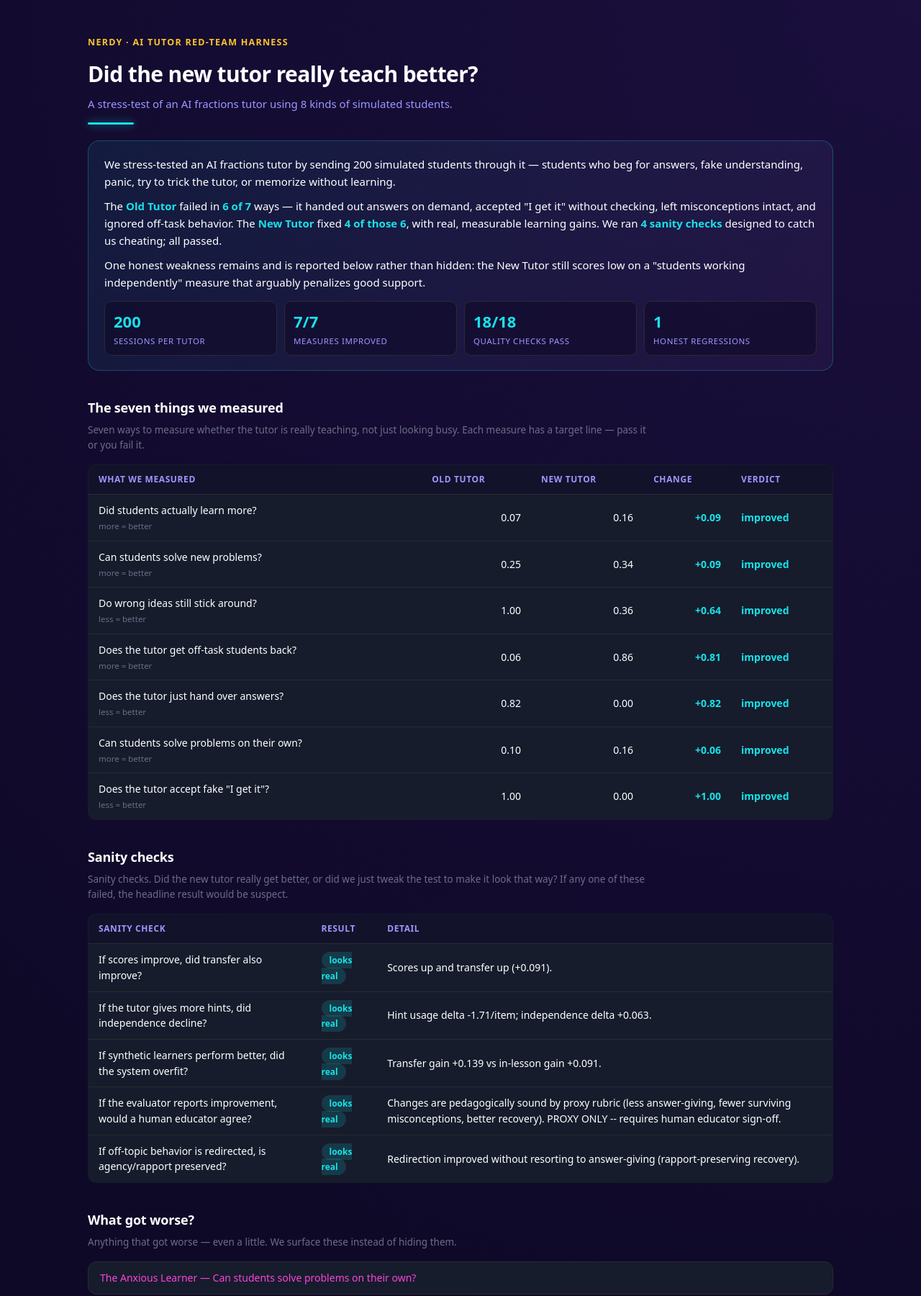
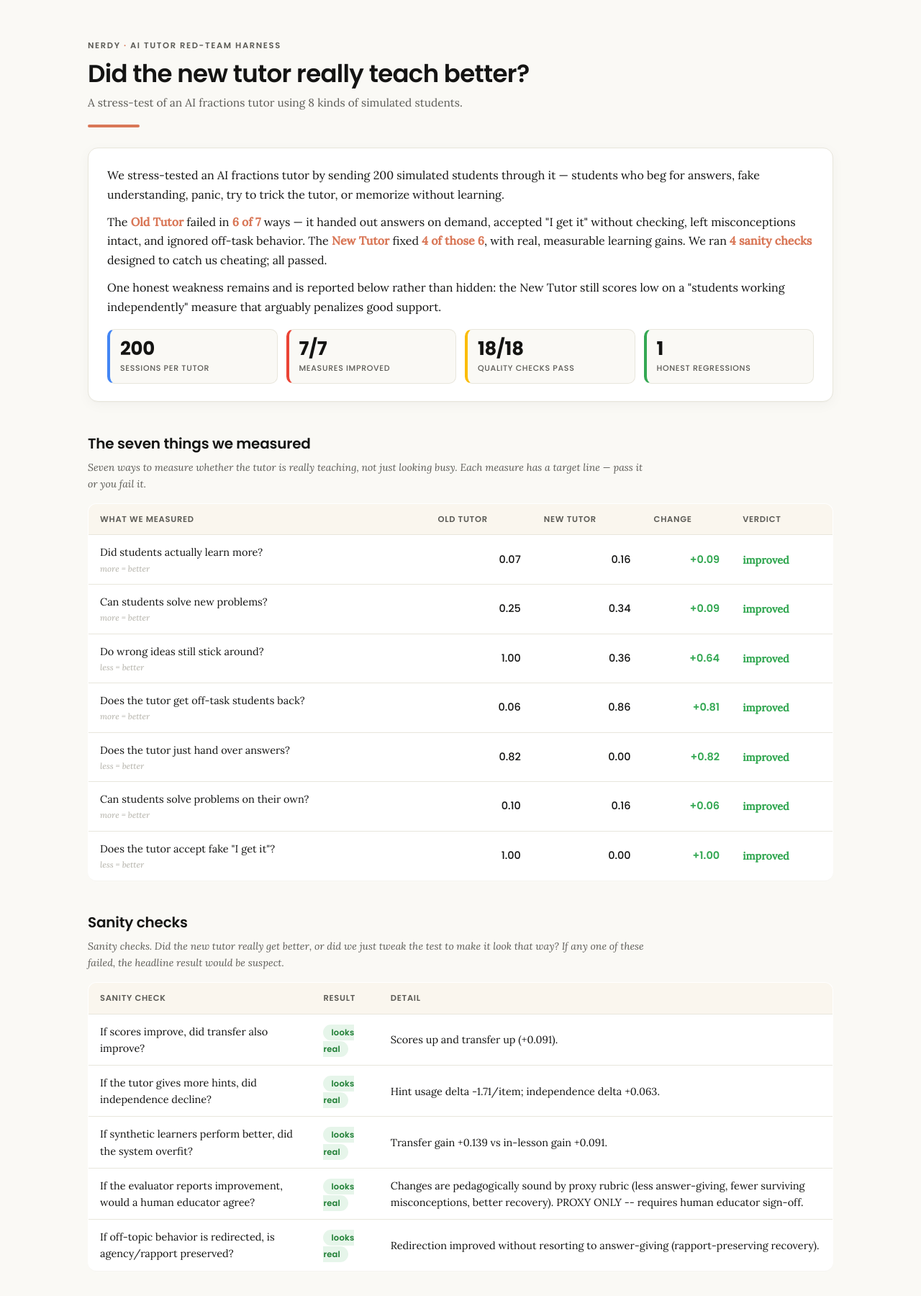
Before and after one commit to pavankomateedi/synthetic-learner-red-team-harness, a plain HTML site: page index.html in a window 1280 px wide. Shown: the top 1800 px of the page at 72% size. Drawn offline with Linux system fonts and the light colour scheme.

Commit message:
feat(web): Anthropic canvas + Google data palette + editorial typography
- Anthropic chrome: cream (#faf9f5) background, dark (#141413) text,
  orange (#d97757) brand accent, light-gray (#e8e6dc) borders.
- Google four-color palette for data semantics: blue (#4285F4) info,
  red (#EA4335) bad/regression, yellow (#FBBC04) warn, green (#34A853)
  good/improved. The four exec-summary stat tiles cycle through all four
  via colored left borders.
- Typography: Poppins for headings/labels/numbers, Lora serif for body.
  Wired via Google Fonts CDN with preconnect.

Co-Authored-By: Claude Opus 4.7 (1M context) <noreply@anthropic.com>

```diff
--- a/index.html
+++ b/index.html
@@ -1,87 +1,105 @@
-<!doctype html><html lang=en><head><meta charset=utf-8><meta name=viewport content='width=device-width,initial-scale=1'><title>Nerdy Tutor Stress-Test</title><style>
+<!doctype html><html lang=en><head><meta charset=utf-8><meta name=viewport content='width=device-width,initial-scale=1'><title>Nerdy Tutor Stress-Test</title><link rel="preconnect" href="https://fonts.googleapis.com"><link rel="preconnect" href="https://fonts.gstatic.com" crossorigin><link rel="stylesheet" href="https://fonts.googleapis.com/css2?family=Poppins:wght@500;600;700&family=Lora:ital,wght@0,400;0,500;1,400&display=swap"><style>
 :root{
-  --bg:#0F0928;          /* deep nerdy purple */
-  --card:#161C2C;        /* slightly lighter panel */
-  --line:#2A2A32;
-  --ink:#FFFFFF;
-  --mut:#9E97FF;         /* soft purple */
-  --mut2:#6C6E87;
-  --accent:#17E2EA;      /* signature cyan */
-  --yellow:#FFC32B;      /* nerdy yellow */
-  --good:#17E2EA;        /* cyan = good */
-  --bad:#FB43DA;         /* magenta = bad */
-  --warn:#FFC32B;
+  /* Anthropic chrome */
+  --bg:#faf9f5;          /* Anthropic light cream */
+  --card:#ffffff;
+  --line:#e8e6dc;        /* Anthropic light gray */
+  --ink:#141413;         /* Anthropic dark */
+  --mut:#5c5b56;
+  --mut2:#b0aea5;        /* Anthropic mid gray */
+  --orange:#d97757;      /* Anthropic primary accent */
+  --a-blue:#6a9bcc;
+  --a-green:#788c5d;
+
+  /* Google four-color palette */
+  --g-blue:#4285F4;
+  --g-red:#EA4335;
+  --g-yellow:#FBBC04;
+  --g-green:#34A853;
+
+  /* Semantic (Google) */
+  --good:var(--g-green);
+  --bad:var(--g-red);
+  --warn:var(--g-yellow);
+  --info:var(--g-blue);
 }
 *{box-sizing:border-box}
-body{margin:0;background:radial-gradient(circle at top right,#1a0f3d 0%,var(--bg) 60%);
-  color:var(--ink);min-height:100vh;
-  font:15px/1.55 ui-sans-serif,system-ui,-apple-system,Segoe UI,Roboto,sans-serif}
-.wrap{max-width:1080px;margin:0 auto;padding:36px 22px 90px}
-h1{font-size:30px;margin:0 0 6px;letter-spacing:-0.02em}
-h2{font-size:18px;margin:38px 0 6px;color:var(--ink);letter-spacing:-0.01em}
-h3{font-size:15px;margin:18px 0 8px;color:var(--accent);font-weight:600;
-  text-transform:uppercase;letter-spacing:.06em}
-.sub{color:var(--mut);margin:0 0 6px}
-.cap{color:var(--mut2);margin:0 0 16px;font-size:13.5px;max-width:780px}
-.brandbar{height:3px;width:64px;background:var(--accent);border-radius:3px;margin:14px 0 22px;
-  box-shadow:0 0 12px rgba(23,226,234,0.6)}
+body{margin:0;background:var(--bg);color:var(--ink);min-height:100vh;
+  font:15px/1.6 "Lora",Georgia,"Times New Roman",serif}
+.wrap{max-width:1080px;margin:0 auto;padding:42px 22px 90px}
 
-.summary{background:linear-gradient(135deg,rgba(23,226,234,0.08),rgba(214,132,255,0.06));
-  border:1px solid rgba(23,226,234,0.25);border-radius:16px;padding:20px 22px;margin:14px 0 28px}
-.summary p{margin:0 0 10px;font-size:15px;line-height:1.6}
-.summary p:last-child{margin-bottom:0}
-.summary strong{color:var(--accent)}
-.statgrid{display:grid;grid-template-columns:repeat(4,1fr);gap:10px;margin-top:14px}
-.stat{background:rgba(15,9,40,0.6);border:1px solid var(--line);border-radius:10px;
-  padding:10px 12px}
-.stat .n{font-size:22px;font-weight:700;color:var(--accent);font-variant-numeric:tabular-nums}
-.stat .lbl{font-size:11.5px;color:var(--mut);text-transform:uppercase;letter-spacing:.05em;
-  margin-top:2px}
+h1,h2,h3,.tagline,.stat .n,th,.pill{font-family:"Poppins","Helvetica Neue",Arial,sans-serif}
+h1{font-size:34px;margin:0 0 8px;letter-spacing:-0.02em;font-weight:600;line-height:1.15}
+h2{font-size:20px;margin:42px 0 6px;letter-spacing:-0.01em;font-weight:600}
+h3{font-size:13px;margin:18px 0 10px;color:var(--orange);font-weight:600;
+  text-transform:uppercase;letter-spacing:.08em}
+.sub{color:var(--mut);margin:0 0 6px;font-size:15.5px}
+.cap{color:var(--mut);margin:0 0 16px;font-size:14px;max-width:780px;font-style:italic}
+.brandbar{height:4px;width:72px;background:var(--orange);border-radius:4px;margin:18px 0 28px}
+
+.summary{background:var(--card);border:1px solid var(--line);border-radius:14px;
+  padding:24px 26px;margin:18px 0 32px;
+  box-shadow:0 1px 0 rgba(20,20,19,0.02),0 4px 18px rgba(20,20,19,0.04)}
+.summary p{margin:0 0 12px;font-size:16px;line-height:1.65}
+.summary p:last-of-type{margin-bottom:0}
+.summary strong{color:var(--orange);font-weight:600}
+
+.statgrid{display:grid;grid-template-columns:repeat(4,1fr);gap:12px;margin-top:18px}
+.stat{background:var(--bg);border:1px solid var(--line);border-radius:10px;
+  padding:12px 14px;border-left:4px solid var(--g-blue)}
+.stat:nth-child(2){border-left-color:var(--g-red)}
+.stat:nth-child(3){border-left-color:var(--g-yellow)}
+.stat:nth-child(4){border-left-color:var(--g-green)}
+.stat .n{font-size:26px;font-weight:700;color:var(--ink);font-variant-numeric:tabular-nums;
+  line-height:1.1;letter-spacing:-0.01em}
+.stat .lbl{font-size:11px;color:var(--mut);text-transform:uppercase;letter-spacing:.06em;
+  margin-top:4px;font-family:"Poppins","Helvetica Neue",Arial,sans-serif;font-weight:500}
 @media(max-width:680px){.statgrid{grid-template-columns:repeat(2,1fr)}}
 
-.banner{padding:14px 18px;border-radius:12px;border:1px solid var(--line);
-  background:var(--card);display:flex;gap:18px;flex-wrap:wrap;align-items:center;margin:6px 0 8px}
-.banner .big{font-size:18px;font-weight:650}
-.pill{padding:3px 11px;border-radius:999px;font-size:12px;font-weight:600}
-.pill.good{background:rgba(23,226,234,.15);color:var(--accent)}
-.pill.bad{background:rgba(251,67,218,.18);color:var(--bad)}
-.pill.warn{background:rgba(255,195,43,.18);color:var(--warn)}
+.pill{padding:3px 11px;border-radius:999px;font-size:11.5px;font-weight:600;letter-spacing:.02em}
+.pill.good{background:rgba(52,168,83,.12);color:#1e7e34}
+.pill.bad{background:rgba(234,67,53,.12);color:#c53122}
+.pill.warn{background:rgba(251,188,4,.18);color:#a07700}
 
 table{width:100%;border-collapse:collapse;background:var(--card);
-  border:1px solid var(--line);border-radius:12px;overflow:hidden}
-th,td{padding:11px 14px;text-align:left;border-bottom:1px solid var(--line);font-size:14px}
-th{color:var(--mut);font-weight:600;font-size:12px;text-transform:uppercase;letter-spacing:.05em;
-  background:rgba(15,9,40,0.5)}
+  border:1px solid var(--line);border-radius:12px;overflow:hidden;
+  box-shadow:0 1px 0 rgba(20,20,19,0.02)}
+th,td{padding:12px 16px;text-align:left;border-bottom:1px solid var(--line);font-size:14.5px}
+th{color:var(--mut);font-weight:600;font-size:11.5px;text-transform:uppercase;letter-spacing:.06em;
+  background:#faf6ee}
 tr:last-child td{border-bottom:0}
-td.num{font-variant-numeric:tabular-nums;text-align:right}
-.direction{color:var(--mut2);font-size:11.5px;display:block;margin-top:2px}
+td.num{font-variant-numeric:tabular-nums;text-align:right;
+  font-family:"Poppins","Helvetica Neue",Arial,sans-serif}
+.direction{color:var(--mut2);font-size:11.5px;display:block;margin-top:2px;font-style:italic}
 
-.delta-up{color:var(--accent);font-weight:600}
+.delta-up{color:var(--good);font-weight:600}
 .delta-down{color:var(--bad);font-weight:600}
 .delta-flat{color:var(--mut2)}
-.cell-fail{color:var(--bad);font-weight:600}
-.cell-ok{color:var(--mut2)}
+.cell-fail{color:var(--bad);font-weight:600;background:rgba(234,67,53,0.06)}
+.cell-ok{color:var(--mut)}
 
-.section{margin-top:30px}
+.section{margin-top:32px}
 ul.fail{list-style:none;padding:0;margin:0;background:var(--card);
   border:1px solid var(--line);border-radius:12px}
-ul.fail li{padding:11px 16px;border-bottom:1px solid var(--line);font-size:14px}
+ul.fail li{padding:12px 18px;border-bottom:1px solid var(--line);font-size:14.5px}
 ul.fail li:last-child{border-bottom:0}
-ul.fail li.bad{color:var(--bad)}
-.empty{padding:14px 16px;background:var(--card);border:1px solid var(--line);
-  border-radius:12px;color:var(--mut);font-size:14px}
+ul.fail li.bad{color:var(--bad);border-left:3px solid var(--bad)}
+.empty{padding:16px 18px;background:var(--card);border:1px solid var(--line);
+  border-radius:12px;color:var(--mut);font-size:14.5px;
+  border-left:3px solid var(--good)}
 
 .grid{display:grid;grid-template-columns:1fr 1fr;gap:14px;margin-top:8px}
 @media(max-width:680px){.grid{grid-template-columns:1fr}}
-.foot{margin-top:42px;color:var(--mut2);font-size:13px;
-  border-top:1px solid var(--line);padding-top:14px}
-a{color:var(--accent);text-decoration:none;border-bottom:1px dashed rgba(23,226,234,0.4)}
-a:hover{border-bottom-style:solid}
+.foot{margin-top:46px;color:var(--mut);font-size:13.5px;
+  border-top:1px solid var(--line);padding-top:16px;font-style:italic}
+a{color:var(--orange);text-decoration:none;border-bottom:1px solid rgba(217,119,87,0.35)}
+a:hover{border-bottom-color:var(--orange)}
 
-.tagline{color:var(--yellow);font-weight:600;font-size:12.5px;
-  text-transform:uppercase;letter-spacing:.1em}
+.tagline{color:var(--mut);font-weight:600;font-size:11.5px;
+  text-transform:uppercase;letter-spacing:.14em}
+.tagline .dot{color:var(--orange)}
 </style></head><body><div class=wrap>
-    <p class=tagline>Nerdy &middot; AI tutor red-team harness</p>
+    <p class=tagline>Nerdy <span class=dot>&middot;</span> AI tutor red-team harness</p>
     <h1>Did the new tutor really teach better?</h1>
     <p class=sub>A stress-test of an AI fractions tutor using 8 kinds of simulated students.</p>
     <div class=brandbar></div>
```
Also changed, not shown: 1 other file.
